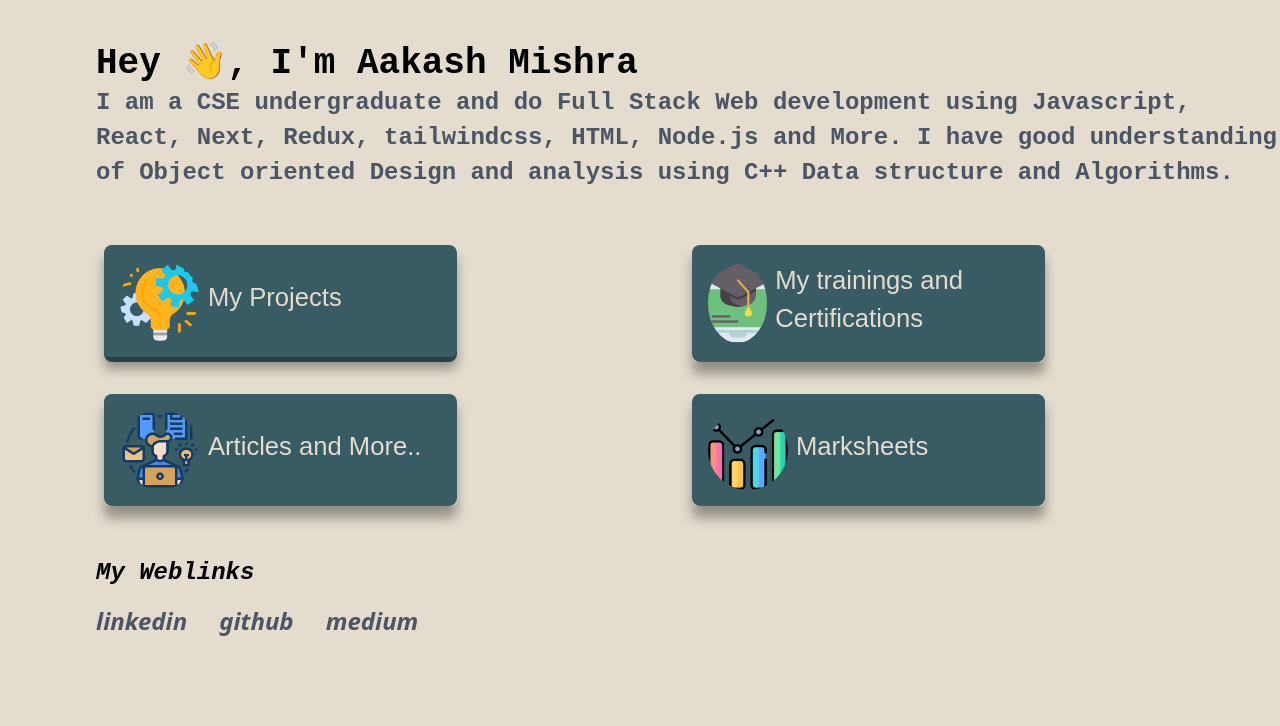
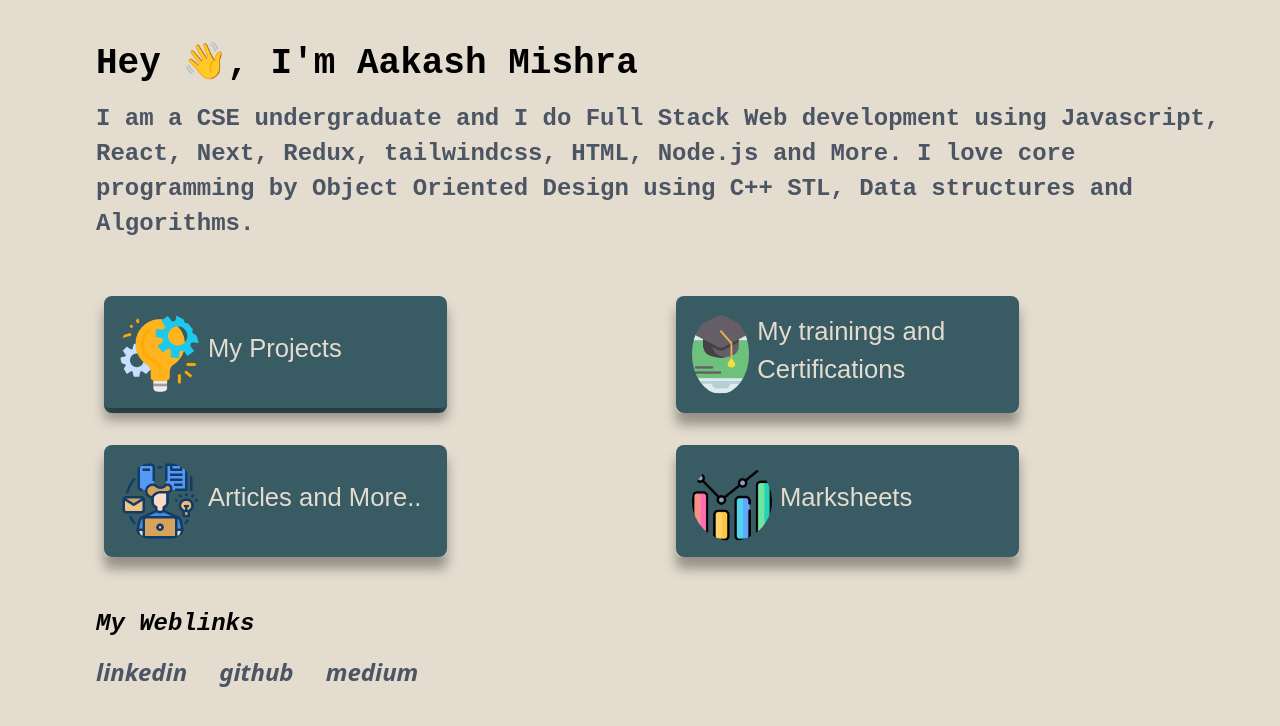
Before and after one commit to Aakash-mishra2/Portfolio, a React (Create React App) app: page / in a window 1280 px wide. Shown: the top 726 px of the page. Built offline with nearby package versions, Linux system fonts and the light colour scheme; a web font is replaced by a local one.

Commit message:
complete updates

```diff
--- a/src/front/FrontPage.js
+++ b/src/front/FrontPage.js
@@ -34,14 +34,14 @@ export default function FrontPage() {
     ]
 
     return (
-        <div className="max-w-7xl mx-auto ml-24 mb-4">
-            <h1 className="text-4xl font-bold text-black font-serif mt-10 ml-30">
+        <div className="max-w-7xl mx-auto ml-24 mb-4 mr-8">
+            <h1 className="text-4xl font-bold text-black font-serif mt-10 ml-30 mb-4">
                 <tt>Hey 👋, I'm Aakash Mishra</tt>
             </h1>
             <p className="text-2xl font-bold  text-gray-600 font-serif "><tt>
-                I am a CSE undergraduate and do Full Stack Web development using
-                Javascript, React, Next, Redux, tailwindcss, HTML, Node.js and More. I have good understanding of
-                Object oriented Design and analysis using C++ Data structure and Algorithms.
+                I am a CSE undergraduate and I do Full Stack Web development using
+                Javascript, React, Next, Redux, tailwindcss, HTML, Node.js and More.
+                I love core programming by Object Oriented Design using C++ STL, Data structures and Algorithms.
             </tt></p>
             <div className="ml-2 mt-10 grid grid-cols-2 gap-x-0">
                 {
```
